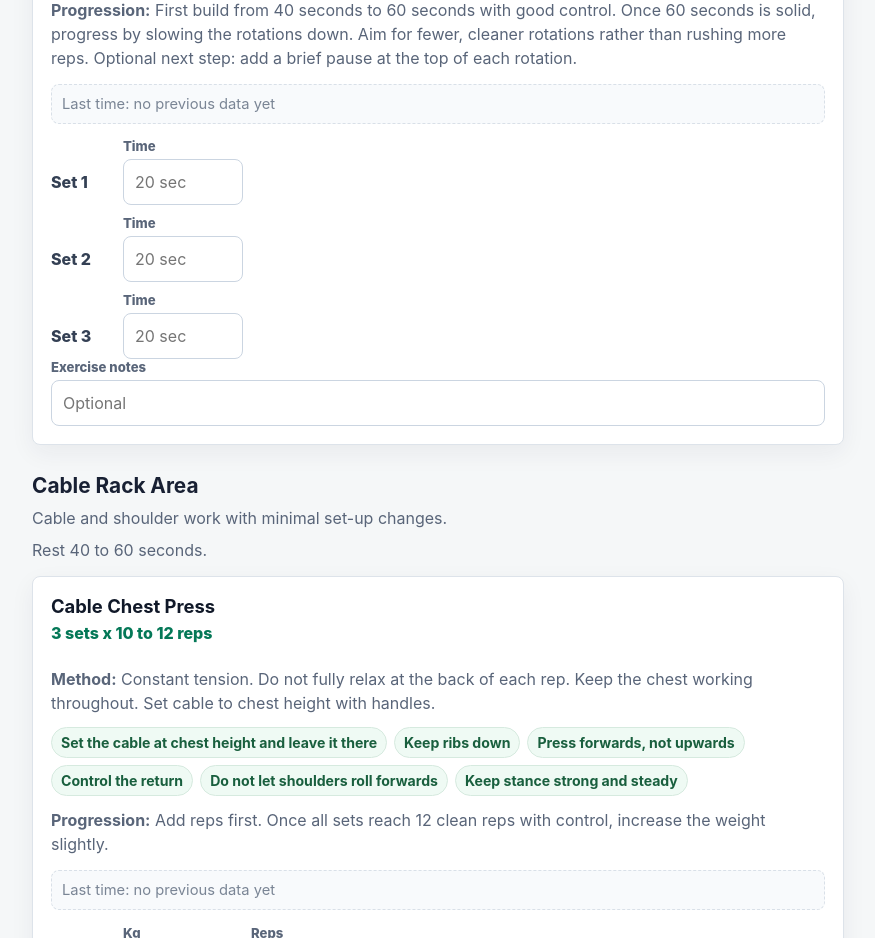
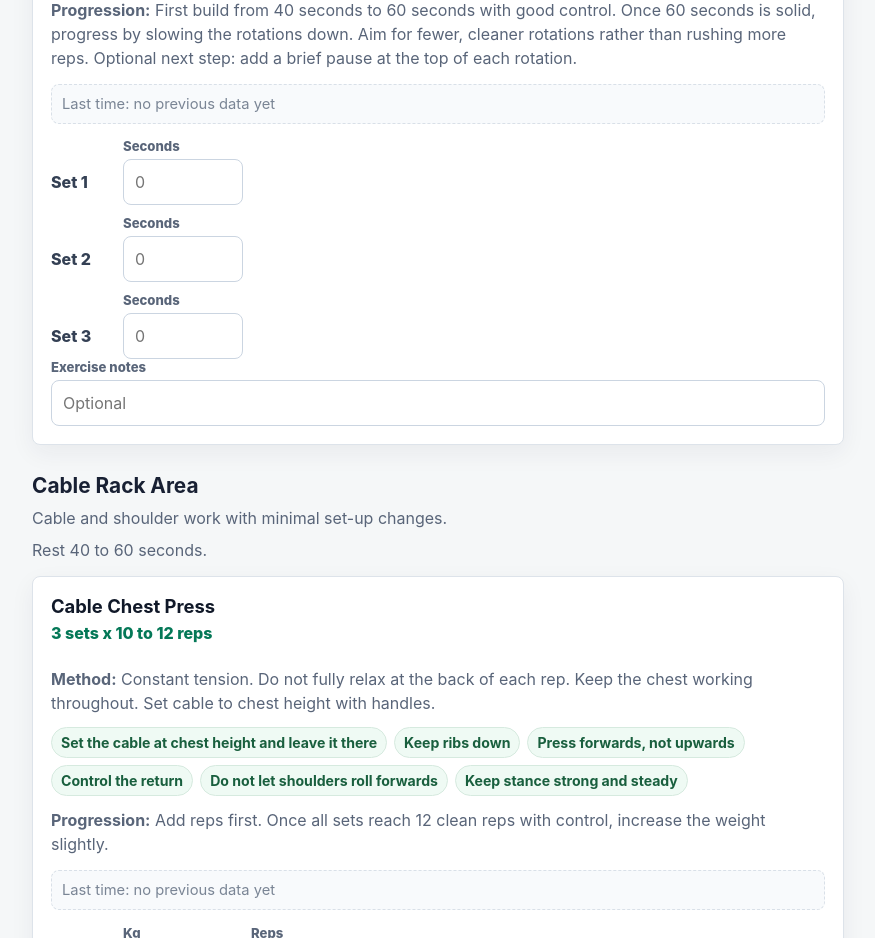
Before and after one commit to kaliharmen-hue/hannah-training-logger, a React (Vite) app: page / in a window 1280 px wide. Shown: the part 1380-2318 px from the top of the page, without its empty margins (202-1077 px from the left). Built offline with nearby package versions, Linux system fonts and the light colour scheme.

Commit message:
Format time inputs as seconds

```diff
--- a/src/components/ExerciseCard.jsx
+++ b/src/components/ExerciseCard.jsx
@@ -316,11 +316,12 @@ function renderMainFields(inputType, set, update) {
   if (inputType === 'time') {
     return (
       <label className="field compact">
-        <span>Time</span>
+        <span>Seconds</span>
         <input
+          inputMode="numeric"
           value={set.time || ''}
           onChange={(event) => update('time', event.target.value)}
-          placeholder="20 sec"
+          placeholder="0"
         />
       </label>
     );
--- a/src/utils/formatWhatsAppSummary.js
+++ b/src/utils/formatWhatsAppSummary.js
@@ -109,7 +109,7 @@ export function formatSet(inputType, set, setNumber) {
       return `Set ${setNumber}: ${set.reps} reps`;
     case 'time':
       if (!set.time) return '';
-      return `Set ${setNumber}: ${set.time}`;
+      return `Set ${setNumber}: ${set.time} sec`;
     case 'band_reps':
       if (!set.band && !set.repsOrTime) return '';
       return `Set ${setNumber}: ${[set.band, set.repsOrTime]
```
